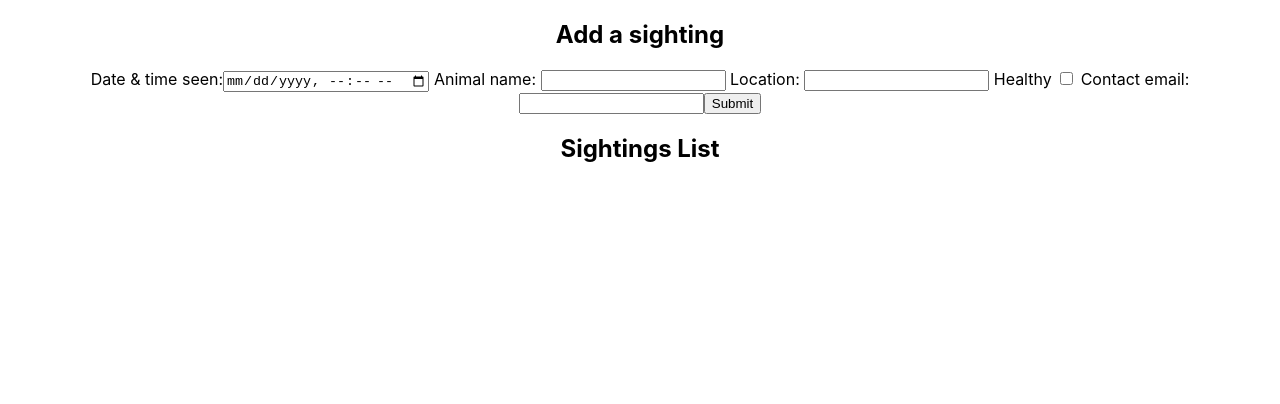
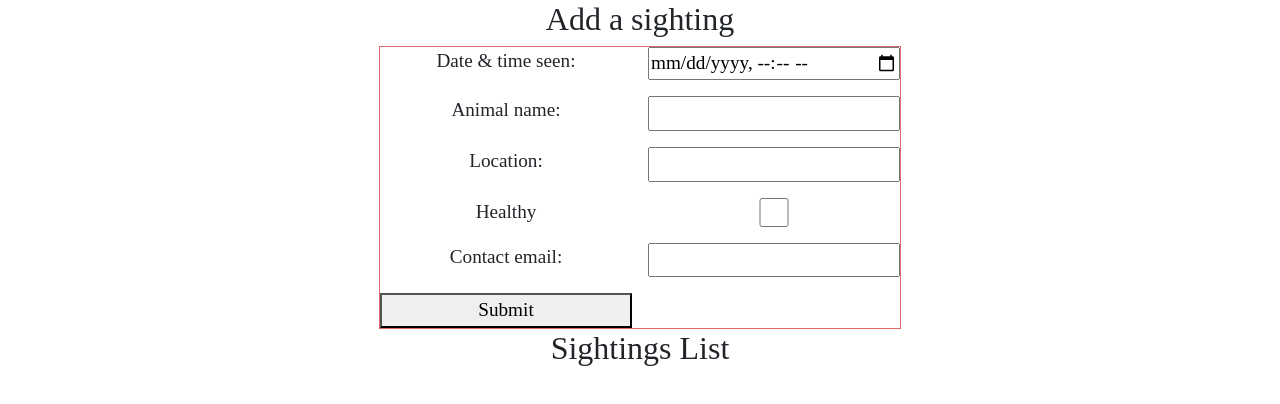
Before and after one commit to carbonsoda/sights-of-the-wild, a React (Create React App) app in the folder client/: page / in a window 1280 px wide. Shown: the top 404 px of the page. Built offline with nearby package versions, Linux system fonts and the light colour scheme.

Commit message:
Add bootstrap + styling

```diff
--- a/client/public/index.html
+++ b/client/public/index.html
@@ -5,6 +5,13 @@
     <link rel="icon" href="%PUBLIC_URL%/favicon.ico" />
     <meta name="viewport" content="width=device-width, initial-scale=1" />
     <meta name="theme-color" content="#000000" />
+
+    <!-- BOOTSTRAP JS with Popper -->
+    <script src="https://cdn.jsdelivr.net/npm/bootstrap@5.0.0-beta3/dist/js/bootstrap.bundle.min.js"
+      integrity="sha384-JEW9xMcG8R+pH31jmWH6WWP0WintQrMb4s7ZOdauHnUtxwoG2vI5DkLtS3qm9Ekf" crossorigin="anonymous"></script>
+    <!-- BOOTSTRAP CSS -->
+    <link href="https://cdn.jsdelivr.net/npm/bootstrap@5.0.0-beta3/dist/css/bootstrap.min.css" rel="stylesheet"
+      integrity="sha384-eOJMYsd53ii+scO/bJGFsiCZc+5NDVN2yr8+0RDqr0Ql0h+rP48ckxlpbzKgwra6" crossorigin="anonymous">
     <title>Animal Sighting Tracker</title>
   </head>
   <body>
--- a/client/src/App.css
+++ b/client/src/App.css
@@ -2,37 +2,20 @@
   text-align: center;
 }
 
-.App-logo {
-  height: 40vmin;
-  pointer-events: none;
+@import url('https://fonts.googleapis.com/css2?family=Exo&family=Public+Sans&family=Roboto&display=swap');
+
+#root {
+  display: flex;
+  align-items: center;
+  justify-content: center;
+  font-family: 'Public Sans';
+  font-size: 1.2em;
 }
 
-@media (prefers-reduced-motion: no-preference) {
-  .App-logo {
-    animation: App-logo-spin infinite 20s linear;
-  }
+.add {
+  border: 1px solid rgb(224, 106, 106);
+  display: grid;
+  grid-template-columns: 1fr 1fr;
+  column-gap: 1rem;
+  row-gap: 1rem;
 }
-
-.App-header {
-  background-color: #282c34;
-  min-height: 100vh;
-  display: flex;
-  flex-direction: column;
-  align-items: center;
-  justify-content: center;
-  font-size: calc(10px + 2vmin);
-  color: white;
-}
-
-.App-link {
-  color: #61dafb;
-}
-
-@keyframes App-logo-spin {
-  from {
-    transform: rotate(0deg);
-  }
-  to {
-    transform: rotate(360deg);
-  }
-}
```
